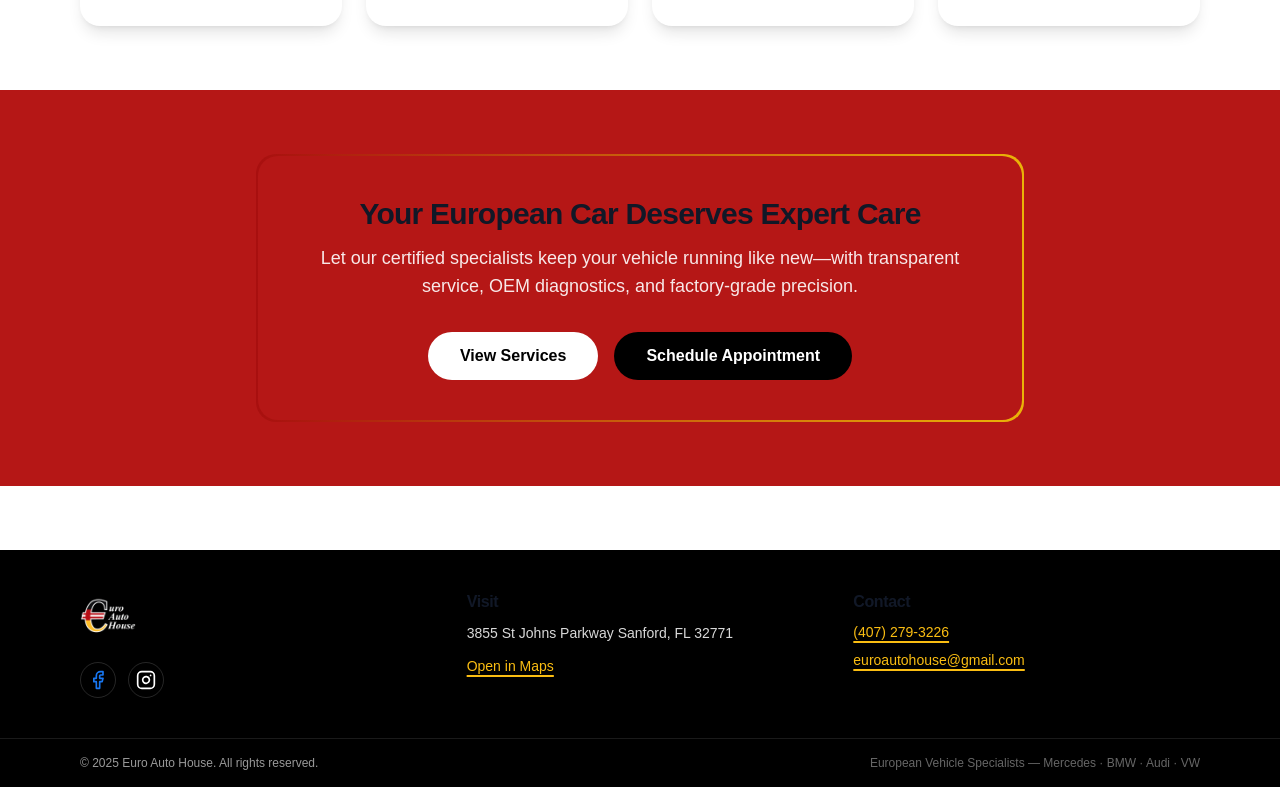
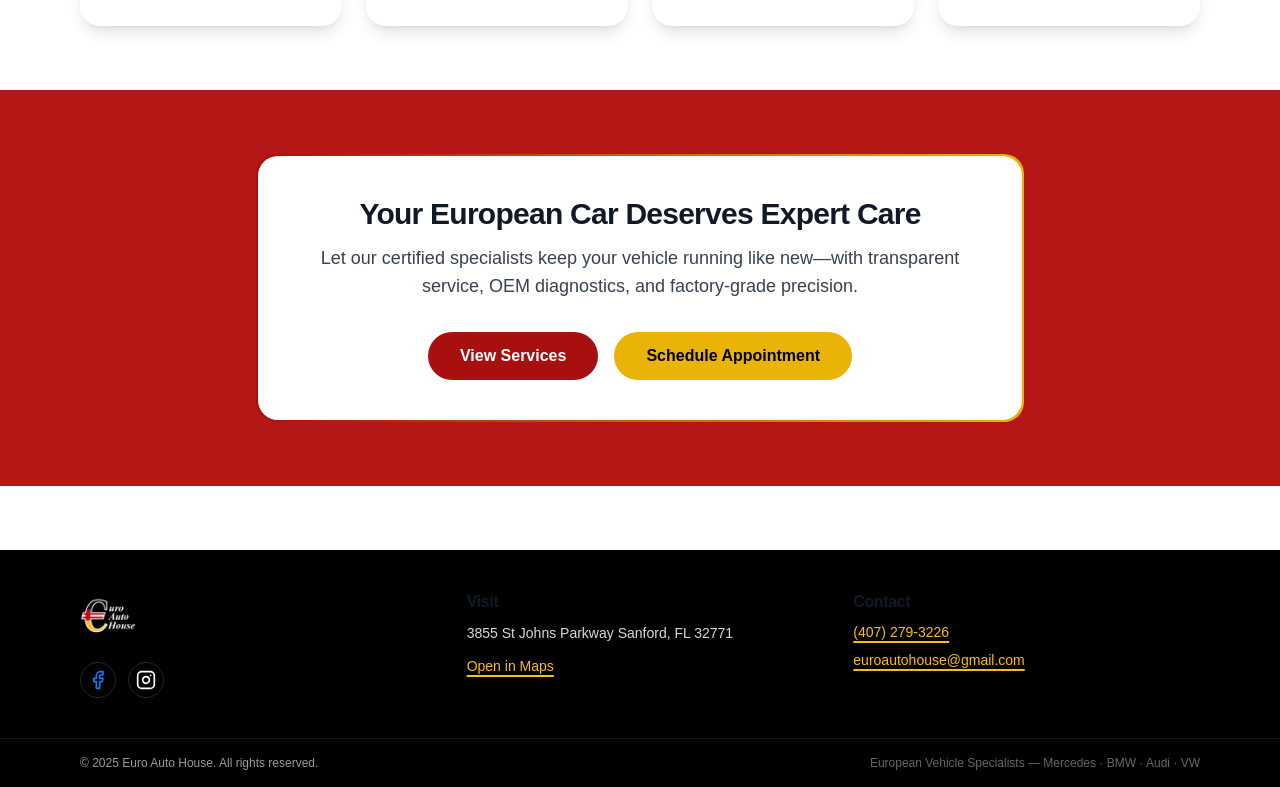
Before and after one commit to genghisjuan/euroautohouse, a Next.js app: page / in a window 1280 px wide. Shown: the part 1100-1887 px from the top of the page. Built offline with nearby package versions, Linux system fonts and the light colour scheme.

Commit message:
Update page.jsx

```diff
--- a/app/page.jsx
+++ b/app/page.jsx
@@ -116,7 +116,7 @@ export default function HomePage() {
         </div>
       </section>
 
-      {/* CTA SECTION — gradient outline box */}
+      {/* CTA SECTION — refined gradient outline and CTA color harmony */}
       <section className="text-white text-center py-16 bg-[var(--color-primary)] relative">
         <div
           className="container-tight relative max-w-3xl mx-auto p-[2px] rounded-2xl"
@@ -124,24 +124,24 @@ export default function HomePage() {
             background: "linear-gradient(90deg, #a80f0f, #eab308)",
           }}
         >
-          <div className="bg-[var(--color-primary)] rounded-2xl py-10 px-6">
-            <h2 className="text-2xl md:text-3xl font-semibold mb-3">
+          <div className="bg-white rounded-2xl py-10 px-6 text-black">
+            <h2 className="text-2xl md:text-3xl font-semibold mb-3 text-gray-900">
               Your European Car Deserves Expert Care
             </h2>
-            <p className="text-white/90 mb-8 max-w-2xl mx-auto text-base md:text-lg">
+            <p className="text-gray-700 mb-8 max-w-2xl mx-auto text-base md:text-lg">
               Let our certified specialists keep your vehicle running like new—with transparent
               service, OEM diagnostics, and factory-grade precision.
             </p>
             <div className="flex flex-wrap justify-center gap-4">
               <Link
                 href="/services"
-                className="rounded-full bg-white text-black font-semibold px-8 py-3 text-sm md:text-base hover:opacity-90 transition"
+                className="rounded-full bg-[#a80f0f] text-white font-semibold px-8 py-3 text-sm md:text-base hover:opacity-90 transition"
               >
                 View Services
               </Link>
               <Link
                 href="/contact"
-                className="rounded-full bg-black text-white font-semibold px-8 py-3 text-sm md:text-base hover:opacity-90 transition"
+                className="rounded-full bg-[#eab308] text-black font-semibold px-8 py-3 text-sm md:text-base hover:opacity-90 transition"
               >
                 Schedule Appointment
               </Link>
```
